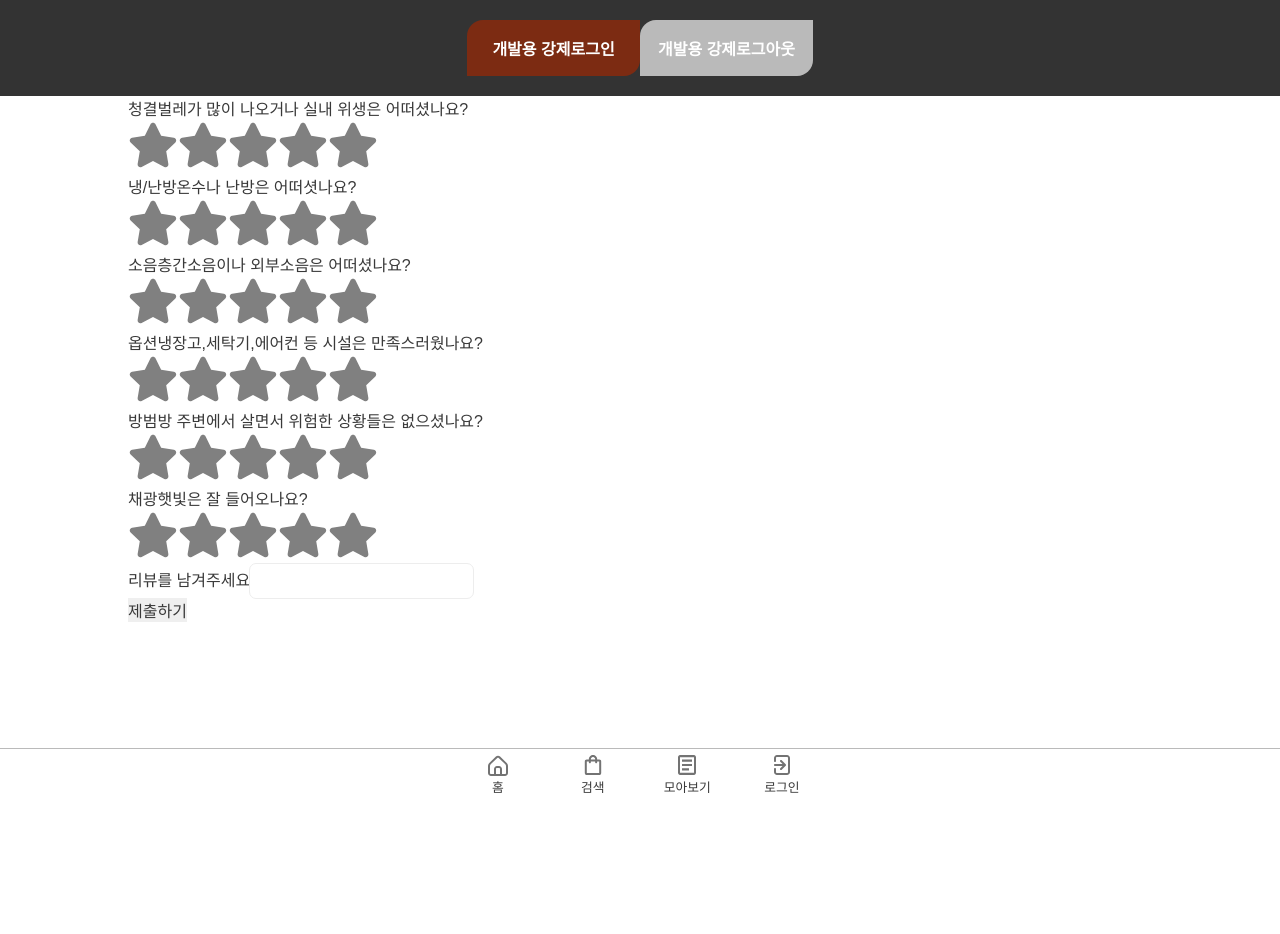
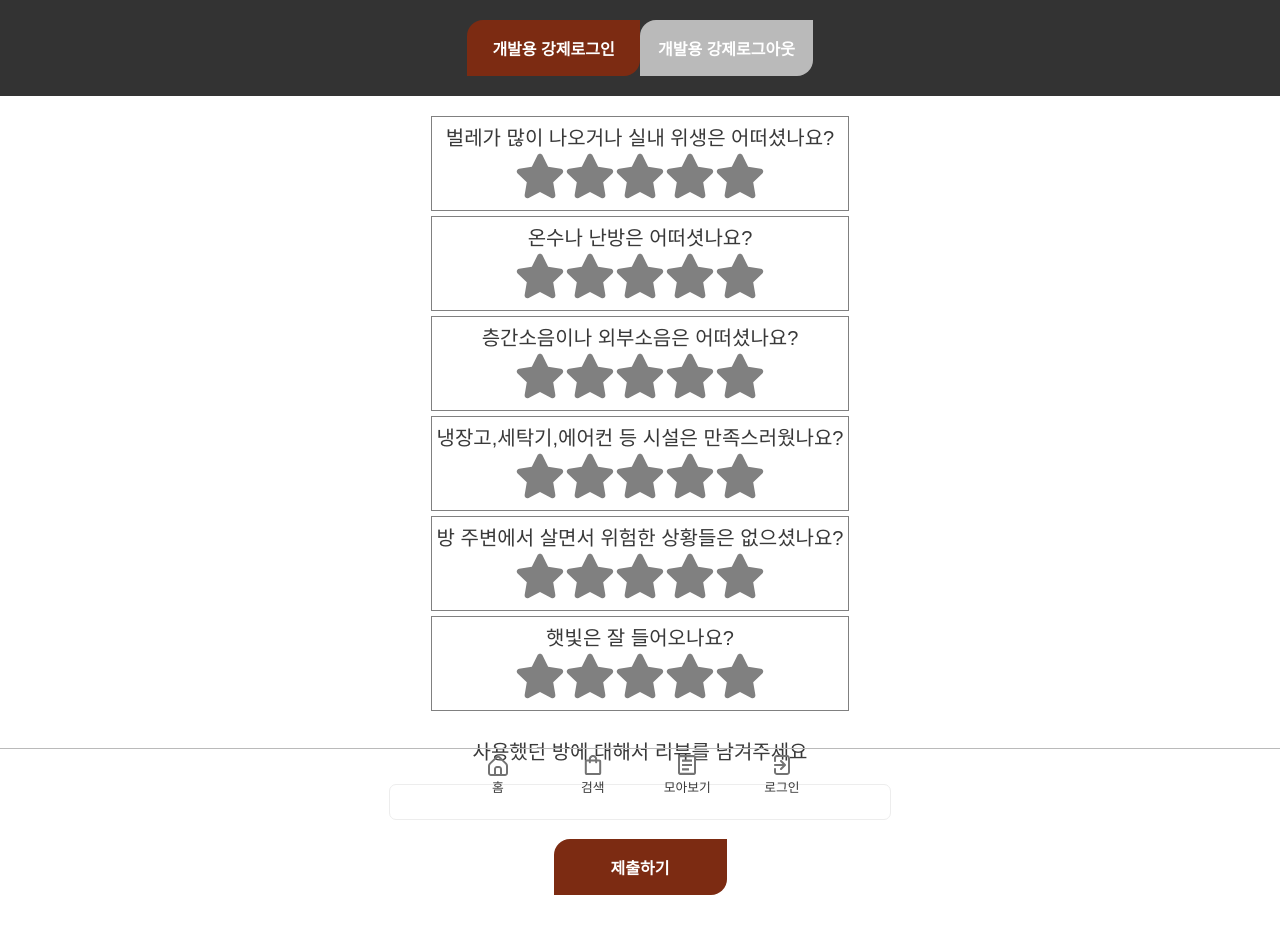
Before and after one commit to jobkaeHenry/housing_review_app__o-tte__clinet, a React (Create React App) app: page /room/1/WriteReview in a window 1280 px wide. Shown: the top 934 px of the page. Before the commit the page ends 800 px from the top, so only its background shows below. Built offline with nearby package versions, Linux system fonts and the light colour scheme; a web font is replaced by a local one.

Commit message:
리뷰작성페이지 UI 초안

```diff
--- a/src/Pages/WriteReview.jsx
+++ b/src/Pages/WriteReview.jsx
@@ -3,6 +3,52 @@ import { FaStar } from "react-icons/fa";
 import styled from "@emotion/styled";
 import { useRef } from "react";
 import axios from "axios";
+import { SigButton } from "../Components/GlobalComponents";
+
+const WriteReviewContainer = styled.div`
+  display: flex;
+  flex-direction: column;
+  justify-content: center;
+  align-items: center;
+  margin-top: 20px;
+
+  .reviewStar {
+    text-align:center;
+  }
+
+
+  .reviewStar li {
+    border: 1px solid gray;
+    padding: 5px;
+    font-size: 20px;
+    margin-bottom:5px;
+
+  }
+  .reviewStar li label {
+    display: none;
+  }
+
+  .reviewText {
+    margin-top: 20px;
+    display: flex;
+    flex-direction: column;
+    align-items: center;
+  }
+
+  .reviewText label {
+    font-size: 20px;
+    margin-bottom: 20px;
+    background-color:
+    color:
+
+  }
+  .reviewText input {
+    width: 500px;
+  }
+  .submitBtn {
+    margin-top: 20px;
+  }
+`;
 
 const Stars = styled.div`
   & svg {
@@ -123,7 +169,7 @@ const WriteReview = () => {
   };
 
   return (
-    <div className="writeReviewContainer">
+    <WriteReviewContainer>
       <div className="reviewStar">
         <ul>
           <li className="cleanliness">
@@ -225,13 +271,13 @@ const WriteReview = () => {
         </ul>
       </div>
       <div className="reviewText">
-        <label> 리뷰를 남겨주세요</label>
+        <label> 사용했던 방에 대해서 리뷰를 남겨주세요</label>
         <input type="text" onChange={onChangeText} value={reviewText || ""} />
       </div>
-      <div className="submitBtn">
-        <button onClick={sendReview}>제출하기</button>
-      </div>
-    </div>
+      <SigButton className="submitBtn" onClick={sendReview}>
+        제출하기
+      </SigButton>
+    </WriteReviewContainer>
   );
 };
 
```
Also changed, not shown: src/index.js (+3 -5 lines).
